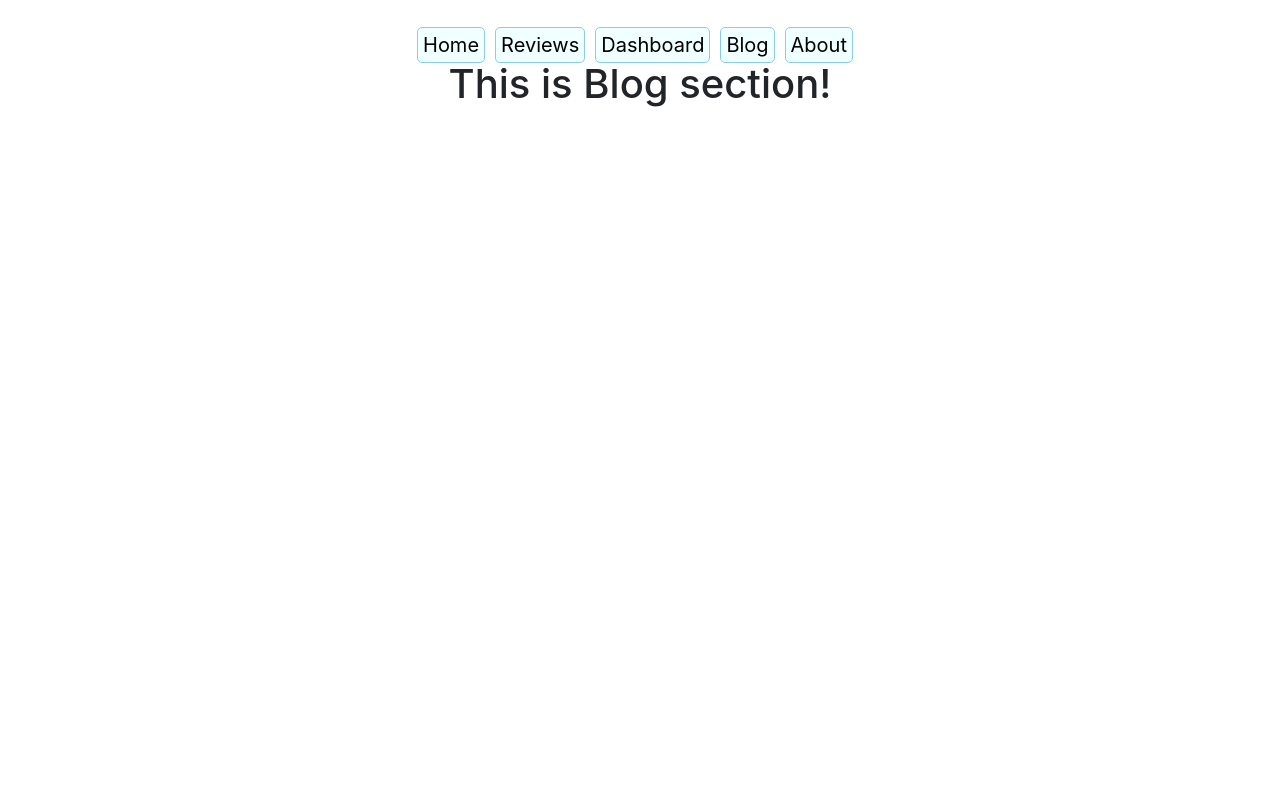
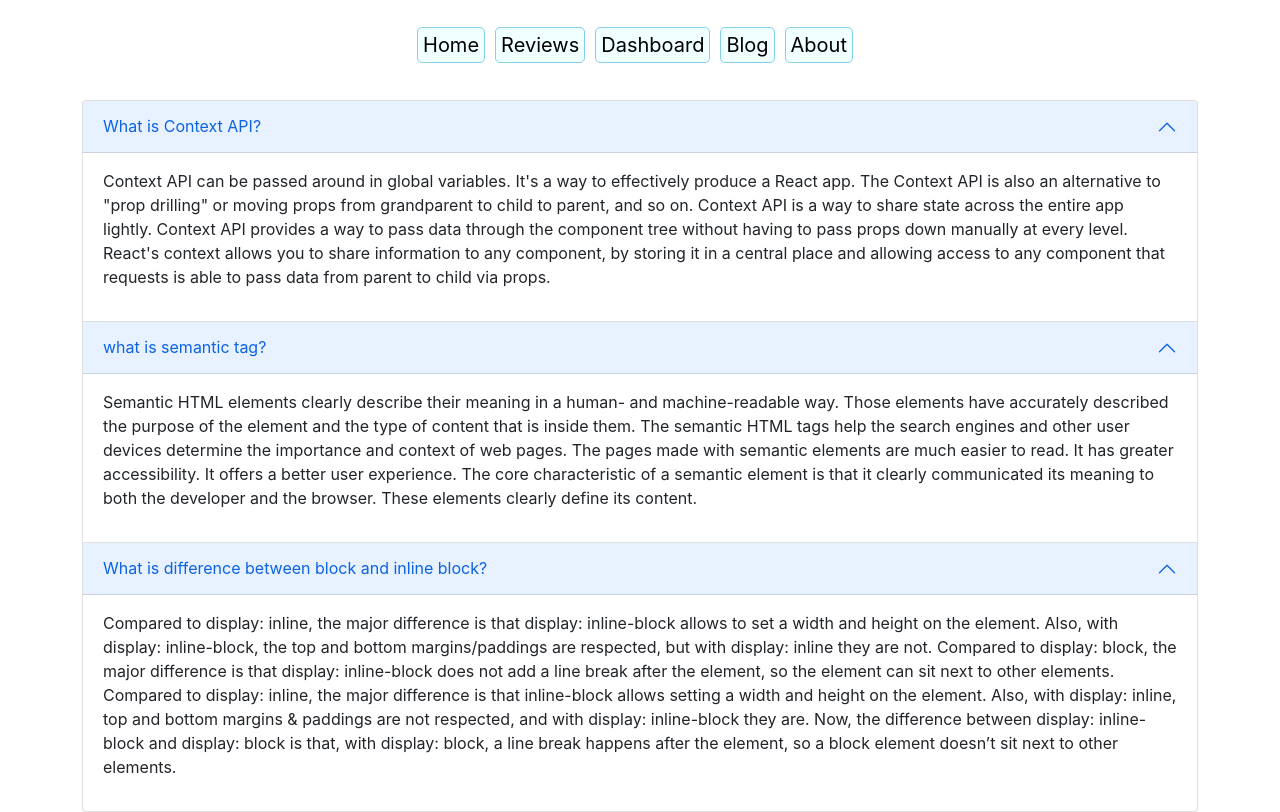
Before and after one commit to ahaduzzaman5503/product_analysis_website_A9, a React (Create React App) app: page /blog in a window 1280 px wide. Built offline with nearby package versions, Linux system fonts and the light colour scheme.

Commit message:
3 Quistions Answare add on Blog Section

```diff
--- a/src/Components/About/About.css
+++ b/src/Components/About/About.css
@@ -1,7 +1,7 @@
 .about-container{
     display: grid;
     grid-template-columns: 1fr 4fr;
-    background-color: blue;
+    background-color: rgb(47, 47, 163);
     color: white;
     border: 1px solid black;
     border-radius: 10px;
--- a/src/Components/Blog/Blog.css
+++ b/src/Components/Blog/Blog.css
@@ -0,0 +1,4 @@
+.container{
+    margin-top: 40px;
+    text-align: left;
+}
--- a/src/Components/Blog/Blog.js
+++ b/src/Components/Blog/Blog.js
@@ -1,9 +1,60 @@
 import React from 'react';
-
+import "./Blog.css"
 const Blog = () => {
     return (
         <div>
-            <h1>This is Blog section!</h1>
+            <section class="container">
+      <div class="accordion" id="accordionPanelsStayOpenExample">
+          <div class="accordion-item">
+            <h2 class="accordion-header" id="panelsStayOpen-headingOne">
+              <button class="accordion-button" type="button" data-bs-toggle="collapse" data-bs-target="#panelsStayOpen-collapseOne" aria-expanded="true" aria-controls="panelsStayOpen-collapseOne">
+              What is Context API?
+              </button>
+            </h2>
+            <div id="panelsStayOpen-collapseOne" class="accordion-collapse collapse show" aria-labelledby="panelsStayOpen-headingOne">
+              <div class="accordion-body">
+                <p>
+                    Context API can be passed around in global variables. It's a way to effectively produce a React app. The  Context API is also an alternative to "prop drilling" or moving props from grandparent to child to parent, and so on. Context API is a way to share state across the entire app lightly. Context API provides a way to pass data through the component tree without having to pass props down manually at every level. React's context allows you to share information to any component, by storing it in a central place and allowing access to any component that requests is able to pass data from parent to child via props.
+                </p>
+              </div>
+            </div>
+          </div>
+
+          <div class="accordion-item">
+              <h2 class="accordion-header" id="panelsStayOpen-headingOne">
+                <button class="accordion-button" type="button" data-bs-toggle="collapse" data-bs-target="#panelsStayOpen-collapseOne" aria-expanded="true" aria-controls="panelsStayOpen-collapseOne">
+                what is semantic tag?
+                </button>
+              </h2>
+              <div id="panelsStayOpen-collapseOne" class="accordion-collapse collapse show" aria-labelledby="panelsStayOpen-headingOne">
+                <div class="accordion-body">
+                  <p>
+                  Semantic HTML elements clearly describe their meaning in a human- and machine-readable way. Those elements have accurately described the purpose of the element and the type of content that is inside them. The semantic HTML tags help the search engines and other user devices determine the importance and context of web pages. The pages made with semantic elements are much easier to read. It has greater accessibility. It offers a better user experience.
+The core characteristic of a semantic element is that it clearly communicated its meaning to both the developer and the browser. These elements clearly define its content.
+
+
+                  </p>
+                </div>
+              </div>
+            </div>
+
+            <div class="accordion-item">
+              <h2 class="accordion-header" id="panelsStayOpen-headingOne">
+                <button class="accordion-button" type="button" data-bs-toggle="collapse" data-bs-target="#panelsStayOpen-collapseOne" aria-expanded="true" aria-controls="panelsStayOpen-collapseOne">
+                What is difference between block and inline block?
+                </button>
+              </h2>
+              <div id="panelsStayOpen-collapseOne" class="accordion-collapse collapse show" aria-labelledby="panelsStayOpen-headingOne">
+                <div class="accordion-body">
+                  <p>
+                  Compared to display: inline, the major difference is that display: inline-block allows to set a width and height on the element.
+Also, with display: inline-block, the top and bottom margins/paddings are respected, but with display: inline they are not. Compared to display: block, the major difference is that display: inline-block does not add a line break after the element, so the element can sit next to other elements. Compared to display: inline, the major difference is that inline-block allows setting a width and height on the element. Also, with display: inline, top and bottom margins & paddings are not respected, and with display: inline-block they are. Now, the difference between display: inline-block and display: block is that, with display: block, a line break happens after the element, so a block element doesn’t sit next to other elements.
+                  </p>
+                </div>
+              </div>
+            </div>
+        </div>
+  </section>
         </div>
     );
 };
```
